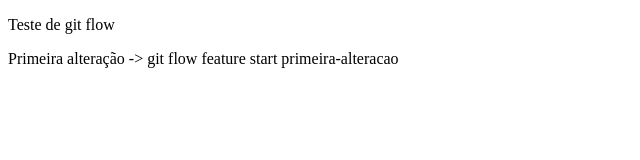
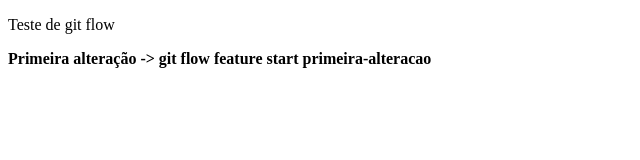
Before and after one commit to dimasf-dev/git-flow-test, a plain HTML site: page index.html in a window 1280 px wide. Shown: the whole page, without its empty margins (0-640 px from the left). Drawn offline with Linux system fonts and the light colour scheme.

Commit message:
Destacado texto do paragrafo

```diff
--- a/index.html
+++ b/index.html
@@ -8,6 +8,6 @@
 </head>
 <body>
     <p>Teste de git flow</p>
-    <p>Primeira alteração -> git flow feature start primeira-alteracao</p>
+    <p><strong>Primeira alteração -> git flow feature start primeira-alteracao</strong></p>
 </body>
 </html>
```
